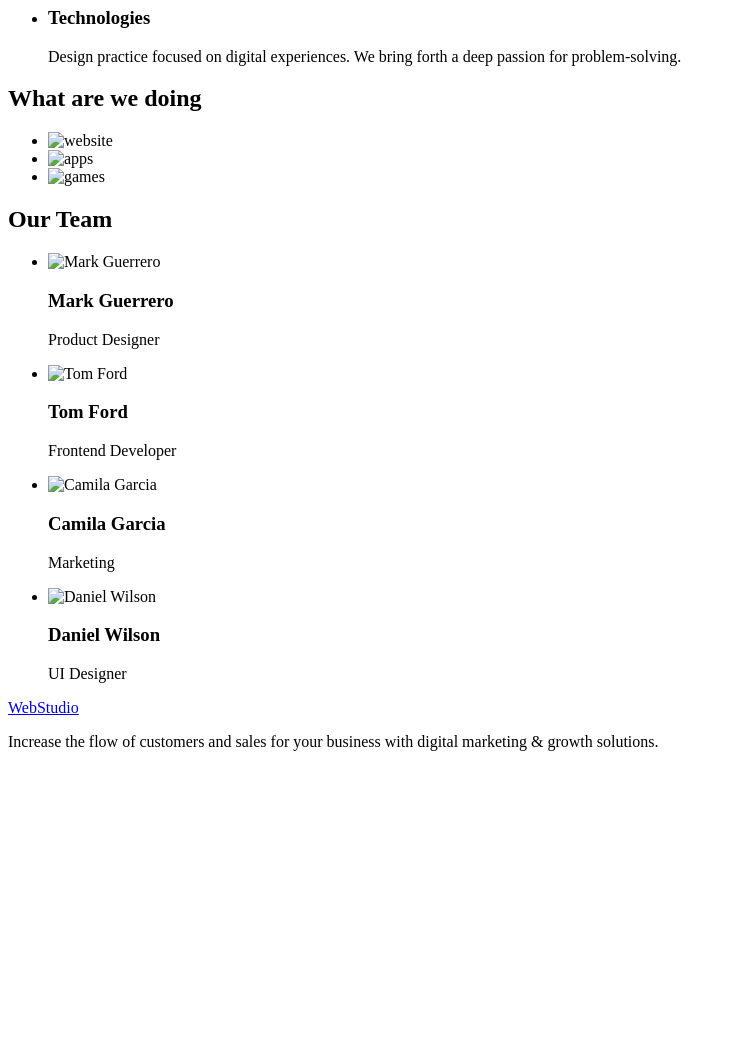
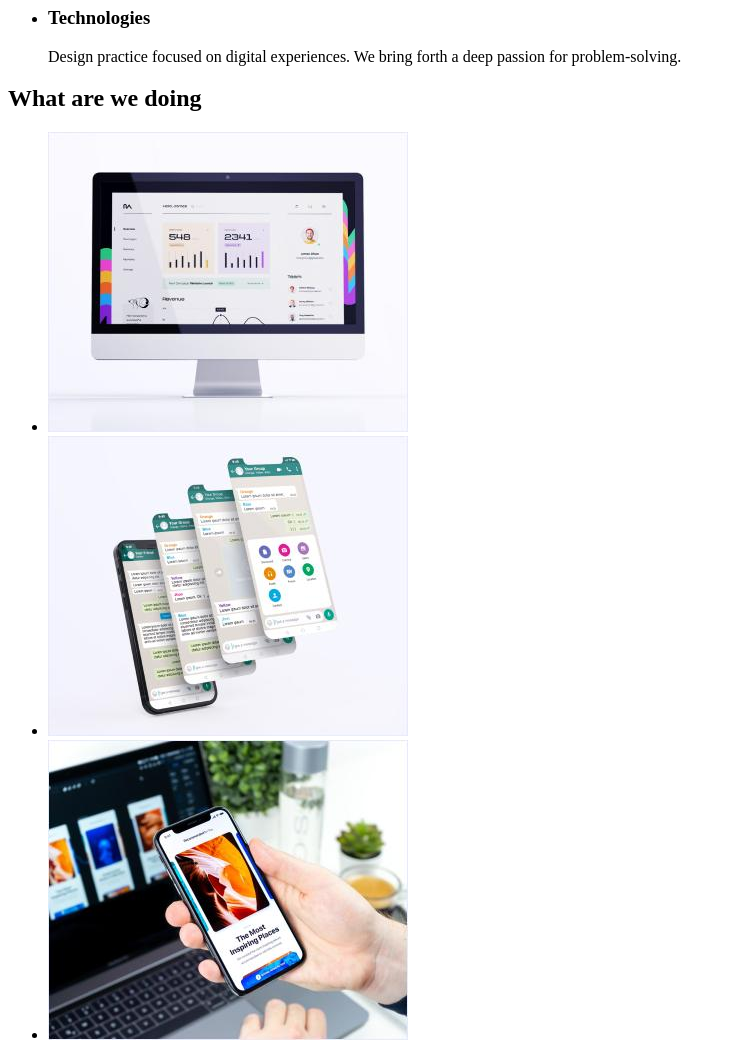
Before and after one commit to OksanaSyrytsia/goit-markup-hw-01, a plain HTML site: page index.html in a window 1280 px wide. Shown: the part 480-1523 px from the top of the page, without its empty margins (0-736 px from the left). Before the commit the page ends 1247 px from the top, so only its background shows below. Drawn offline with Linux system fonts and the light colour scheme.

Commit message:
update images

```diff
--- a/index.html
+++ b/index.html
@@ -67,9 +67,9 @@
     <section>
         <h2>What are we doing</h2>
             <ul>
-                <li><img src="images./images1.jpg" alt="website" width="360"></li>
-                <li><img src="images./images2.jpg" alt="apps" width="360"></li>
-                <li><img src="images./images3.jpg" alt="games" width="360"></li>
+                <li><img src="./images/images1.jpg" alt="website" width="360"></li>
+                <li><img src="./images/images2.jpg" alt="apps" width="360"></li>
+                <li><img src="./images/images3.jpg" alt="games" width="360"></li>
             </ul>
     </section>
 
@@ -77,22 +77,22 @@
         <h2>Our Team</h2>
             <ul>
             <li>
-                <img src="images./images.jpg1.jpg" alt="Mark Guerrero" width="264">
+                <img src="./images/images.jpg1.jpg" alt="Mark Guerrero" width="264">
                 <h3>Mark Guerrero</h3>
                 <p>Product Designer</p>
             </li>
             <li>
-                <img src="images./images.jpg2.jpg" alt="Tom Ford" width="264">
+                <img src="./images/images.jpg2.jpg" alt="Tom Ford" width="264">
                 <h3>Tom Ford</h3>
                 <p>Frontend Developer</p>
             </li>
             <li>
-                <img src="images./images.jpg3.jpg" alt="Camila Garcia" width="264">
+                <img src="./images/images.jpg3.jpg" alt="Camila Garcia" width="264">
                 <h3>Camila Garcia</h3>
                 <p>Marketing</p>
             </li>
             <li>
-                <img src="images./images.jpg4.jpg" alt="Daniel Wilson" width="264">
+                <img src="./images/images.jpg4.jpg" alt="Daniel Wilson" width="264">
                 <h3>Daniel Wilson</h3>
                 <p>UI Designer</p>
             </li>
```
